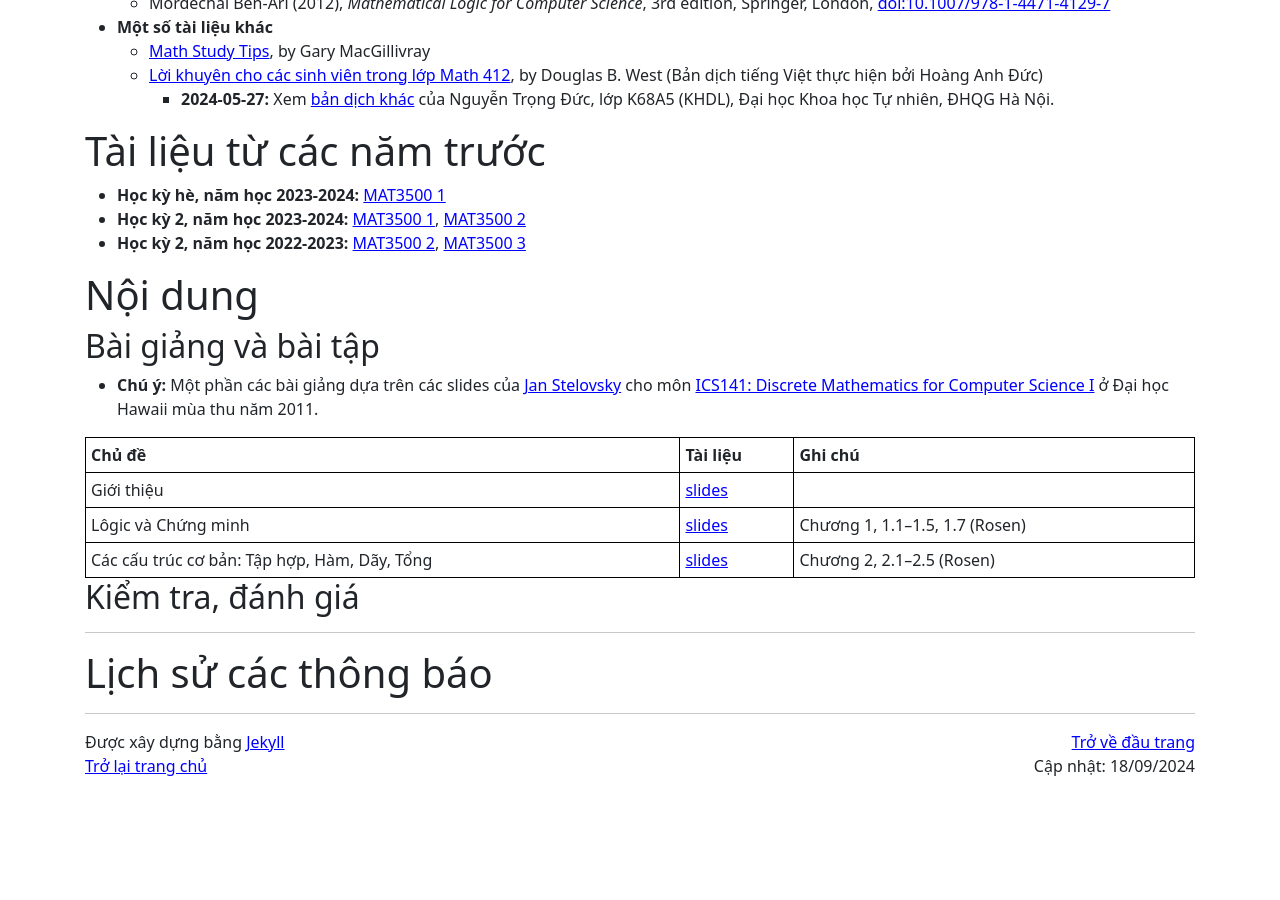
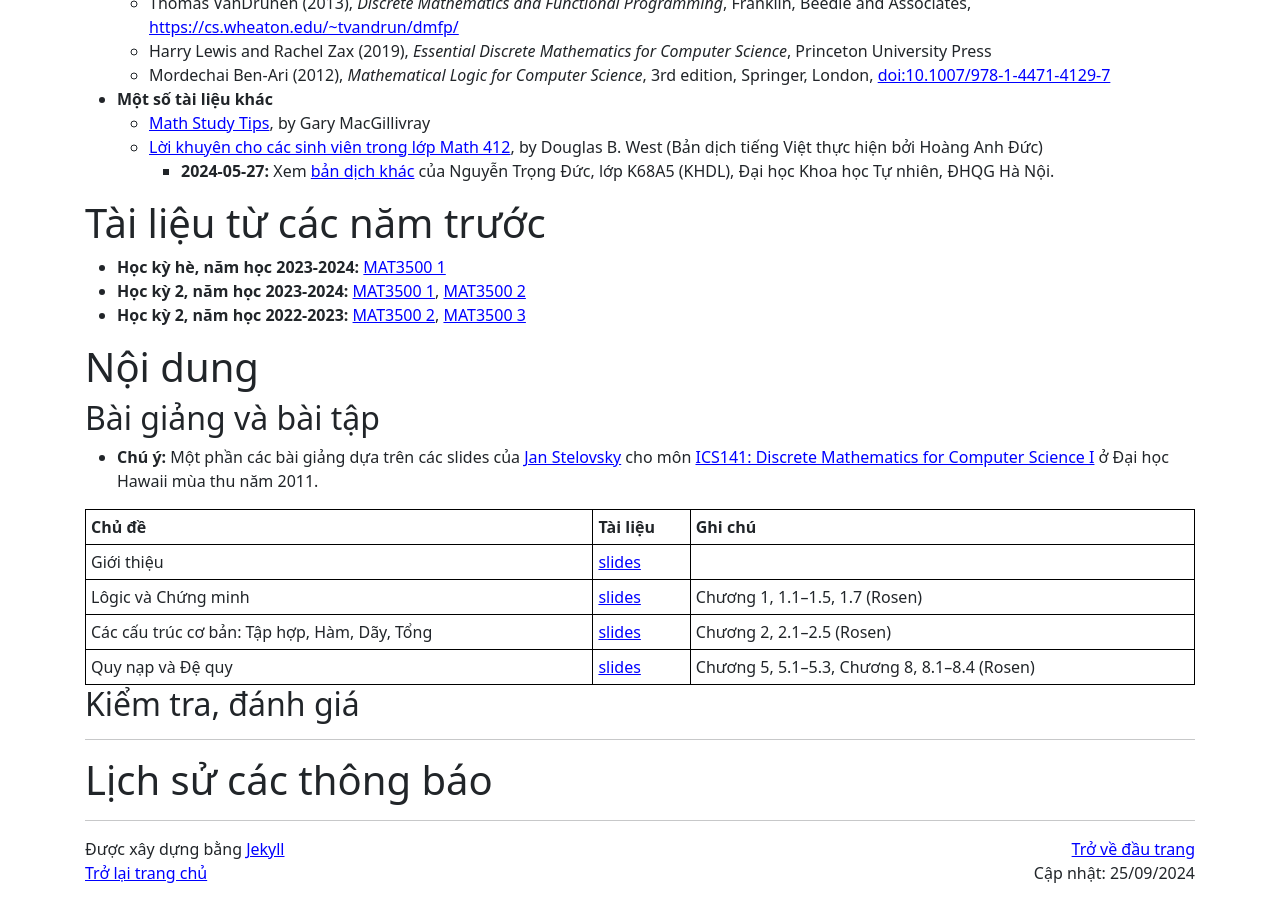
Before and after one commit to hoanganhduc/hoanganhduc.github.io, a Jekyll site: the page built from teaching/VNU-HUS/2024/winter/MAT3500-2/index.md, in a window 1280 px wide and 900 px high, scrolled down 1709 px. Built offline with Jekyll 4.4.1, drawn with Linux system fonts in a browser that asks for light colours; nearby versions of some CDN libraries; a style sheet for code colours, icons or effects is not loaded; before the commit the page ends 2502 px from its top, so only the background shows below that; some of the changed text lies outside the part shown.

Commit message:
Updated @ 2024-09-25  09:00:00 ICT

```diff
--- a/teaching/VNU-HUS/2024/winter/MAT3500-2/index.md
+++ b/teaching/VNU-HUS/2024/winter/MAT3500-2/index.md
@@ -1,7 +1,7 @@
 ---
 layout: default
 title: "VNU-HUS MAT3500: Toán rời rạc"
-last_modified_at: 2024-09-18
+last_modified_at: 2024-09-25
 lang: "vi"
 katex: true
 ---
@@ -28,6 +28,9 @@ katex: true
 <h2 style="color:red;">Kiểm tra giữa kỳ: 28/03/2024 (Thứ 5), 10:00 – 10:50 (Tiết 4), Phòng 513-T5</h2>
 -->
 
+* **25/9/2024:**
+  * Cập nhật nội dung môn học
+    * Quy nạp và Đệ quy
 * **11/9/2024:**
   * Cập nhật nội dung môn học
     * Lôgic và Chứng minh
@@ -99,9 +102,9 @@ Xem các thông báo cũ [ở đây](#lịch-sử-các-thông-báo).
 |:--------------|:-----------|:--------------|
 | Giới thiệu | [slides]({{ page.url | append: "intro.pdf" }}) |
 | Lôgic và Chứng minh | [slides]({{ page.url | append: "Logic_and_Proofs.pdf" }}) | Chương 1, 1.1--1.5, 1.7 (Rosen) |
-| Các cấu trúc cơ bản: Tập hợp, Hàm, Dãy, Tổng |  [slides]({{ page.url | append: "Basic_Structures.pdf" }}) | Chương 2, 2.1--2.5 (Rosen) |
+| Các cấu trúc cơ bản: Tập hợp, Hàm, Dãy, Tổng |  [slides]({{ page.url | append: "Basic_Structures.pdf" }}) | Chương 2, 2.1--2.5 (Rosen)
+| Quy nạp và Đệ quy | [slides]({{ page.url | append: "Induction_and_Recursion.pdf" }}) | Chương 5, 5.1--5.3, Chương 8, 8.1--8.4 (Rosen) |
 
-<!-- | Quy nạp và Đệ quy | [slides]({{ page.url | append: "Induction_and_Recursion.pdf" }}), [bài tập]({{ page.url | append: "Induction_and_Recursion.pdf" }}) | Chương 5, 5.1–5.3 (Rosen) | -->
 <!-- | Thuật toán I: Giới thiệu, một số thuật toán tìm kiếm và sắp xếp, độ tăng của hàm | [slides]({{ page.url | append: "Algorithms_I.pdf" }}), [bài tập]({{ page.url | append: "Algorithms_I.pdf" }}) | Chương 3, 3.1--3.2 (Rosen) | -->
 <!-- | Thuật toán II: Độ phức tạp tính toán, thuật toán tham lam, thuật toán đệ quy | [slides]({{ page.url | append: "Algorithms_II.pdf" }}), [bài tập]({{ page.url | append: "Algorithms_II.pdf" }}) | Chương 3, 3.1, 3.3, Chương 5, 5.4, Chương 8, 8.1--8.4 (Rosen) | -->
 <!-- | Lý thuyết số cơ bản | [slides]({{ page.url | append: "Basic_Number_Theory.pdf" }}), [bài tập]({{ page.url | append: "Basic_Number_Theory.pdf" }}) | Chương 4, 4.1--4.4 (Rosen) |  -->
```
Also changed, not shown: 2 other files.
